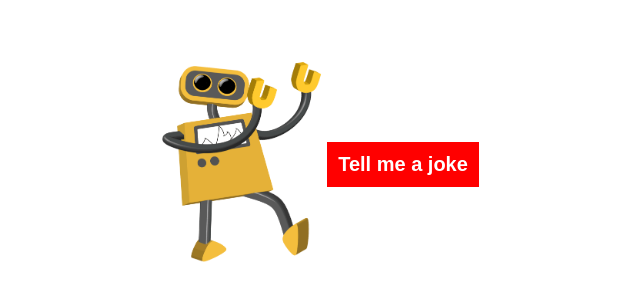
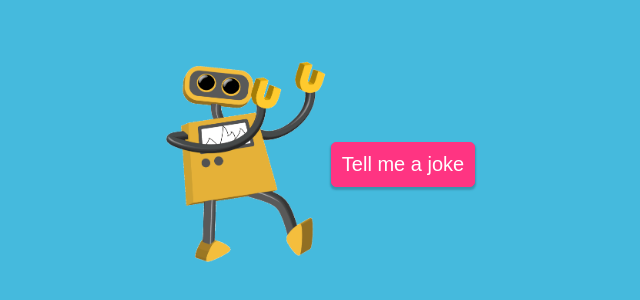
Before and after one commit to imranshuvo/joke-teller, a plain HTML site: page index.html in a window 1280 px wide. Shown: the part 236-536 px from the top of the page, without its empty margins (337-977 px from the left). Drawn offline with Linux system fonts and the light colour scheme.

Commit message:
Improved styling

```diff
--- a/index.html
+++ b/index.html
@@ -11,6 +11,7 @@
 
     <div class="joke-container">
         <img src="robot.gif" alt="Tell me a joke">
+        <audio id="audio" controls hidden></audio>
         <button id="button" class="button">Tell me a joke</button>
     </div>
 
--- a/style.css
+++ b/style.css
@@ -4,6 +4,9 @@
 }
 html {
     box-sizing: border-box;
+}
+body {
+    background-color: #45badd;
 }
 .joke-container {
     display: flex;
@@ -15,12 +18,16 @@ html {
     max-width: 200px;
 }
 button#button {
-    background: red;
+    background: #ff3482;
     outline: 0;
     padding: 10px;
-    border: 1px solid red;
+    border: 1px solid #ff3482;
     color: white;
     font-size: 20px;
-    font-weight: bold;
     cursor: pointer;
+    box-shadow: 0 2px 2px 1px rgb(0 0 0 / 20%);
+    border-radius: 5px;
 }
+button#button:hover {
+    transform: scale(0.95);
+}
```
